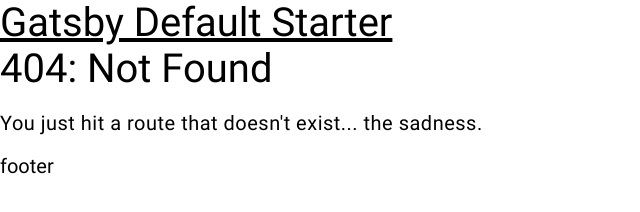
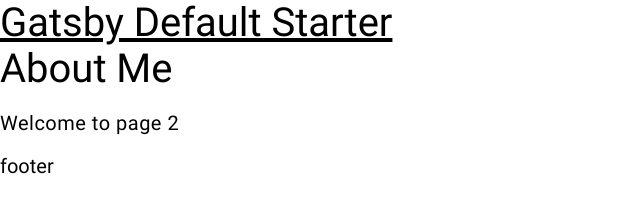
Before and after one commit to Florian-Eschenbacher/portfolio, a Gatsby site in the folder gatsby/: page /about in a window 1280 px wide. Before the commit this address had no page. Shown: the whole page, without its empty margins (0-640 px from the left). Built offline with nearby package versions, Linux system fonts and the light colour scheme; Gatsby itself is replaced by a stand-in of ours.

Commit message:
add a few empty pages and move the layout to wrapPageElement

```diff
--- a/gatsby/gatsby-browser.js
+++ b/gatsby/gatsby-browser.js
@@ -1,7 +1,8 @@
-/**
- * Implement Gatsby's Browser APIs in this file.
- *
- * See: https://www.gatsbyjs.com/docs/browser-apis/
- */
+import React from 'react';
+// eslint-disable-next-line import/no-unresolved
+import Layout from './src/components/Layout';
 
-// You can delete this file if you're not using it
+export function wrapPageElement({ element, props }) {
+  // eslint-disable-next-line react/jsx-props-no-spreading
+  return <Layout {...props}>{element}</Layout>;
+}
--- a/gatsby/gatsby-ssr.js
+++ b/gatsby/gatsby-ssr.js
@@ -1,7 +1,8 @@
-/**
- * Implement Gatsby's SSR (Server Side Rendering) APIs in this file.
- *
- * See: https://www.gatsbyjs.com/docs/ssr-apis/
- */
+import React from 'react';
+// eslint-disable-next-line import/no-unresolved
+import Layout from './src/components/Layout';
 
-// You can delete this file if you're not using it
+export function wrapPageElement({ element, props }) {
+  // eslint-disable-next-line react/jsx-props-no-spreading
+  return <Layout {...props}>{element}</Layout>;
+}
--- a/gatsby/src/components/layout.tsx
+++ b/gatsby/src/components/Layout.tsx
@@ -7,7 +7,7 @@
 
 import React from 'react';
 import { useStaticQuery, graphql } from 'gatsby';
-import Header from './header';
+import Header from './Header';
 import 'normalize.css';
 import Typography from '../styles/Typography';
 import GlobalStyles from '../styles/GlobalStyles';
--- a/gatsby/src/pages/404.tsx
+++ b/gatsby/src/pages/404.tsx
@@ -1,14 +1,13 @@
 import React from 'react';
 
-import Layout from '../components/layout';
-import SEO from '../components/seo';
+import SEO from '../components/SEO';
 
 const NotFoundPage = () => (
-  <Layout>
+  <>
     <SEO title="404: Not found" />
     <h1>404: Not Found</h1>
     <p>You just hit a route that doesn&#39;t exist... the sadness.</p>
-  </Layout>
+  </>
 );
 
 export default NotFoundPage;
--- /dev/null
+++ b/gatsby/src/pages/about.tsx
@@ -0,0 +1,13 @@
+import React from 'react';
+
+import SEO from '../components/SEO';
+
+const AboutPage = () => (
+  <>
+    <SEO title="About" />
+    <h1>About Me</h1>
+    <p>Welcome to page 2</p>
+  </>
+);
+
+export default AboutPage;
```
Also changed, not shown: gatsby/src/components/Nav.tsx (added, +11 -0 lines), gatsby/src/pages/impressum.tsx (added, +13 -0 lines), gatsby/src/pages/index.tsx (+4 -6 lines), gatsby/src/pages/page-2.tsx (deleted, +0 -16 lines), gatsby/src/pages/privacy.tsx (added, +13 -0 lines), gatsby/src/components/Header.tsx (renamed from gatsby/src/components/header.tsx), gatsby/src/components/Image.tsx (renamed from gatsby/src/components/image.tsx), gatsby/src/components/SEO.tsx (renamed from gatsby/src/components/seo.tsx).
